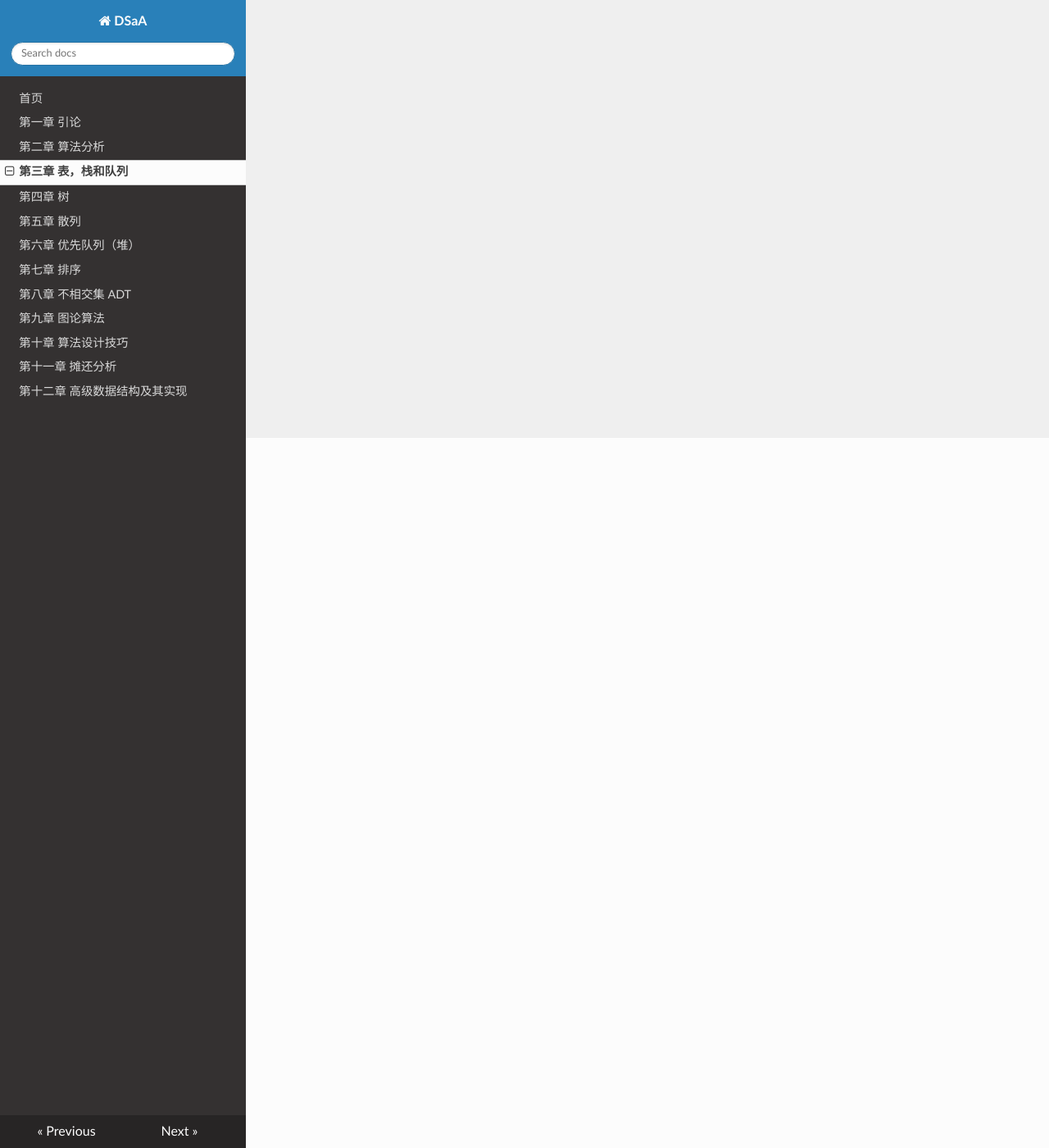
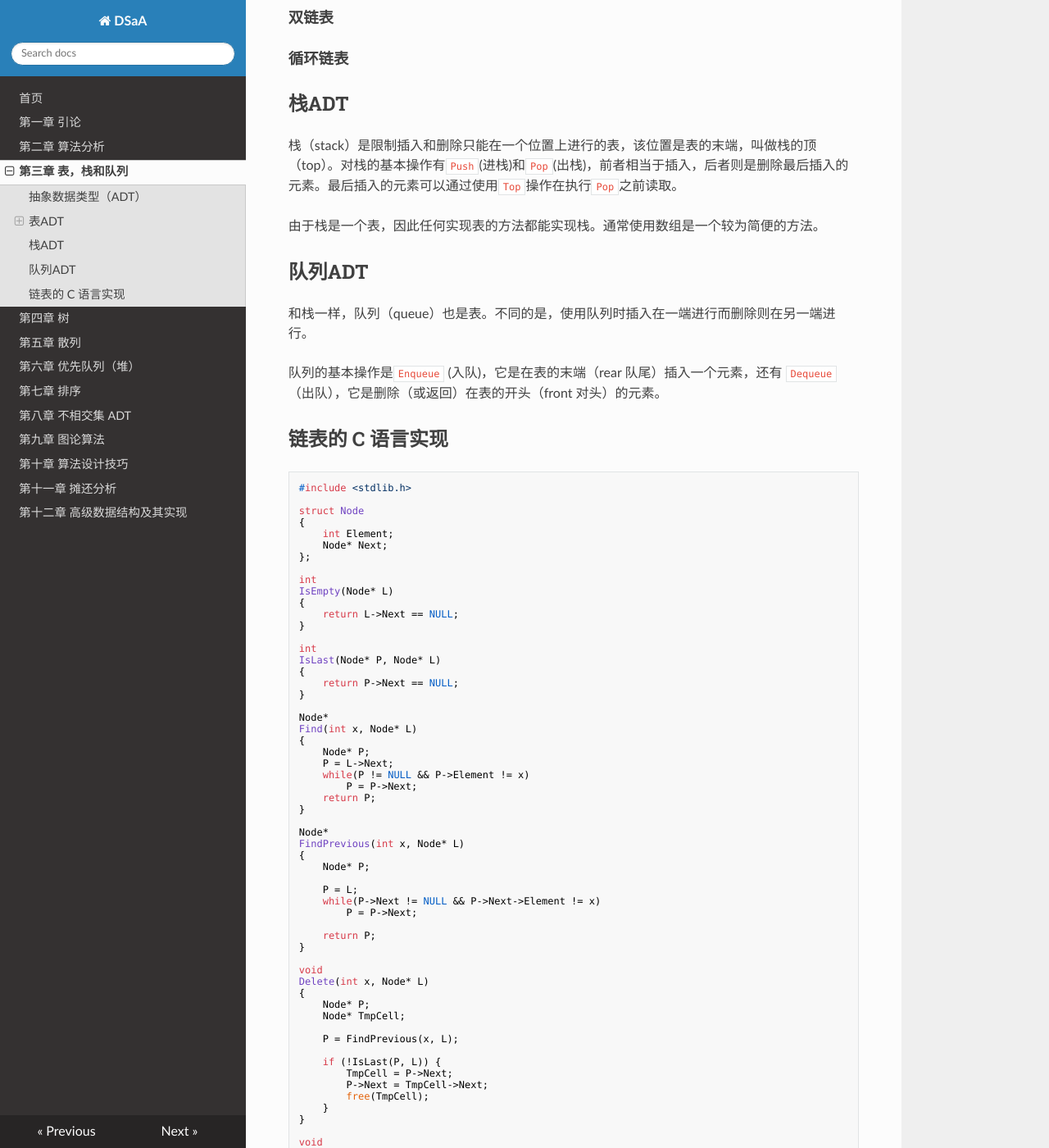
Before and after one commit to kenblikylee/DSaA, an MkDocs documentation site: the page built from docs/Chapter3/index.md, in a window 1280 px wide and 1400 px high, scrolled down 866 px. Shown: the whole window at 82% size. Built offline with MkDocs 1.6.1, drawn with Linux system fonts in a browser that asks for light colours; nearby versions of some CDN libraries; formulas are drawn with MathJax 3; some of the changed text lies outside the part shown.

Commit message:
chapter3: list, stack, queue

````diff
--- a/docs/Chapter3/index.md
+++ b/docs/Chapter3/index.md
@@ -1 +1,132 @@
 # 表，栈和队列
+
+## 抽象数据类型（ADT）
+
+抽象数据类型是一些操作的集合，它是数学的抽象，不涉及如何实现操作的集合。对于每种ADT并不存在什么法则来告诉我们必须要有哪些操作，这只是一个设计决策。
+
+## 表ADT
+
+### 表的简单数组实现
+
+操作时间复杂度:
+
+- PrintList: $O(N)$
+- Find: $O(N)$
+- FindKth: $O(1)$
+- Insert: $O(N)$
+- Delete: $O(N)$
+
+当插入和删除$N$个元素时，需要花费$O(N^2)$的时间，运行慢且表的大小必须事先已知，所以简单数组一般不用来实现表这种数据结构。
+
+### 链表实现
+
+为了避免插入和删除的线性开销，我们需要允许表可以不连续存储，否则表的部分或全部需要整体移动。因此，出现链表(linked list)这种数据结构。
+
+链表由一系列不必在内存中相连的结构组成。每一个结构均含有表元素和指向包含该元素后继元的结构的指针。我们称之为`Next`指针。最后一个单元的`Next`指针指向`Null`。
+
+#### 双链表
+
+#### 循环链表
+
+## 栈ADT
+
+栈（stack）是限制插入和删除只能在一个位置上进行的表，该位置是表的末端，叫做栈的顶（top）。对栈的基本操作有`Push`(进栈)和`Pop`(出栈)，前者相当于插入，后者则是删除最后插入的元素。最后插入的元素可以通过使用`Top`操作在执行`Pop`之前读取。
+
+由于栈是一个表，因此任何实现表的方法都能实现栈。通常使用数组是一个较为简便的方法。
+
+## 队列ADT
+
+和栈一样，队列（queue）也是表。不同的是，使用队列时插入在一端进行而删除则在另一端进行。
+
+队列的基本操作是`Enqueue` (入队)，它是在表的末端（rear 队尾）插入一个元素，还有 `Dequeue` （出队），它是删除（或返回）在表的开头（front 对头）的元素。
+
+## 链表的 C 语言实现
+
+``` c
+#include <stdlib.h>
+
+struct Node
+{
+    int Element;
+    Node* Next;
+};
+
+int
+IsEmpty(Node* L)
+{
+    return L->Next == NULL;
+}
+
+int
+IsLast(Node* P, Node* L)
+{
+    return P->Next == NULL;
+}
+
+Node*
+Find(int x, Node* L)
+{
+    Node* P;
+    P = L->Next;
+    while(P != NULL && P->Element != x)
+        P = P->Next;
+    return P;
+}
+
+Node*
+FindPrevious(int x, Node* L)
+{
+    Node* P;
+
+    P = L;
+    while(P->Next != NULL && P->Next->Element != x)
+        P = P->Next;
+
+    return P;
+}
+
+void
+Delete(int x, Node* L)
+{
+    Node* P;
+    Node* TmpCell;
+
+    P = FindPrevious(x, L);
+
+    if (!IsLast(P, L)) {
+        TmpCell = P->Next;
+        P->Next = TmpCell->Next;
+        free(TmpCell);
+    }
+}
+
+void
+Insert(int x, Node* L, Node* P)
+{
+    Node* TmpCell;
+
+    TmpCell = (Node*)malloc(sizeof(struct Node));
+
+    if (TmpCell != NULL)
+        printf("Out of space!!!");
+
+    TmpCell->Element = x;
+    TmpCell->Next = P->Next;
+    P->Next = TmpCell;
+}
+
+void
+DeleteList(Node* L)
+{
+    Node* P;
+    Node* Tmp;
+    P = L->Next;
+    L->Next = NULL;
+    while(P != NULL)
+    {
+        Tmp = P->Next;
+        free(P);
+        P = Tmp;
+    }
+}
+```
````
